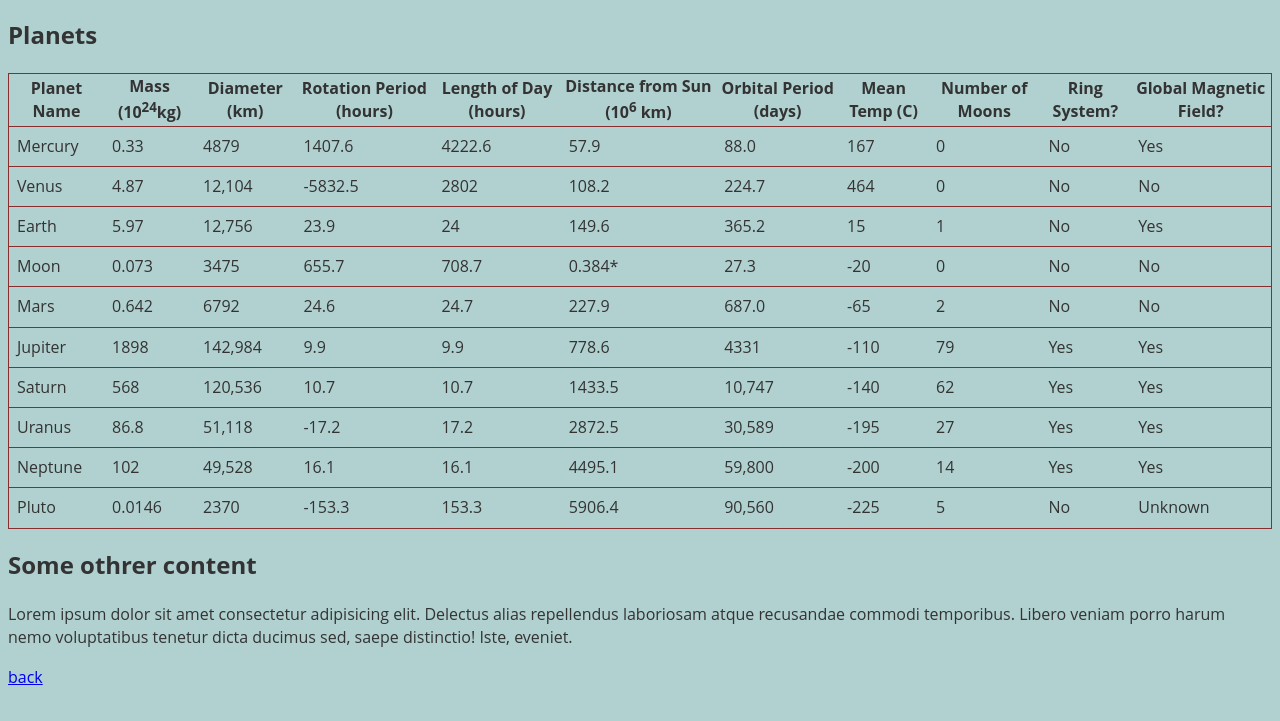
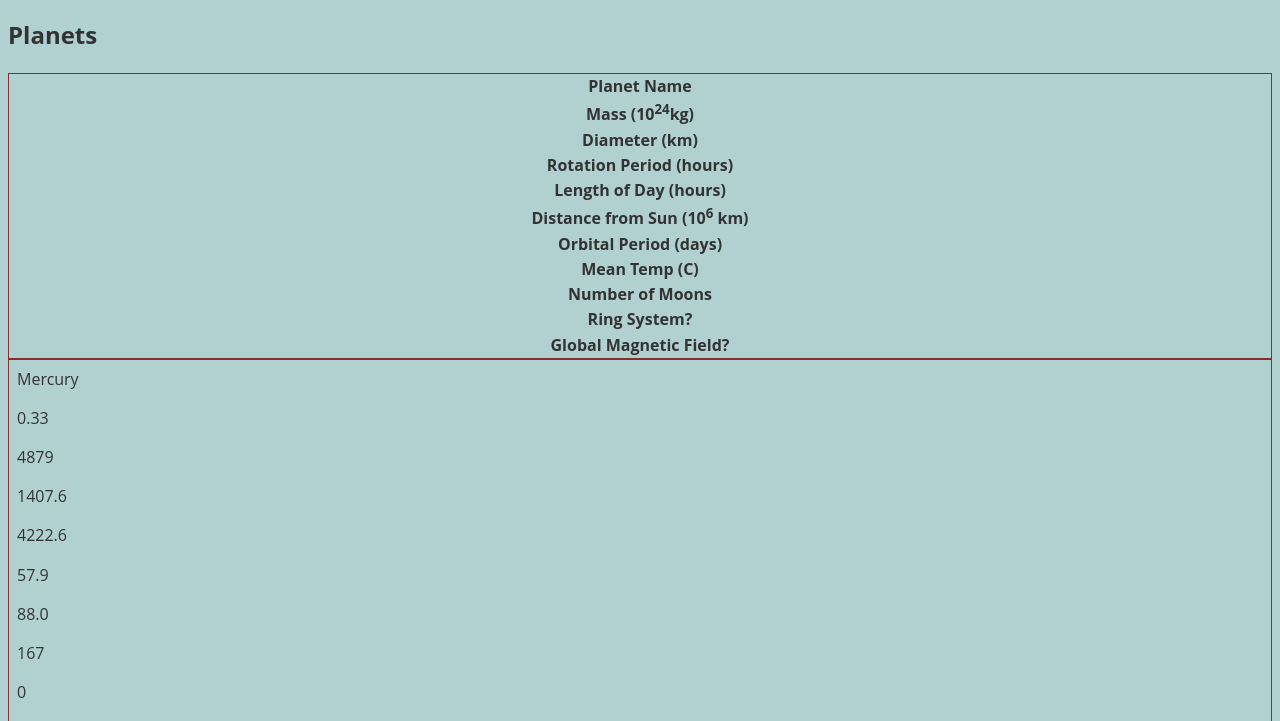
Before and after one commit to ogaza/VanillaJS, a plain HTML site: page techFriday/2/index.html in a window 1280 px wide. Shown: the part 79-800 px from the top of the page. Drawn offline with Linux system fonts and the light colour scheme.

Commit message:
techFridayTwo: each table row as a separate block

```diff
--- a/techFriday/2/index.html
+++ b/techFriday/2/index.html
@@ -15,6 +15,7 @@
       <h1>Responsive Table</h1>
       <section class="planets">
         <h2>Planets</h2>
+        <div class="tablescroll">
           <table id="planet-table">
             <thead>
               <tr>
@@ -170,6 +171,7 @@
               </tr>
             </tbody>
           </table>
+        </div>
       </section>
       <section>
         <h2>Some othrer content</h2>
--- a/techFriday/2/styles/table.css
+++ b/techFriday/2/styles/table.css
@@ -9,3 +9,21 @@ tr {
 td {
   padding: 0.5rem;
 }
+
+.tablescroll {
+  overflow-x: auto;
+}
+
+table,
+thead,
+tbody,
+th,
+tr {
+  display: block;
+}
+
+td {
+  display: flex;
+  flex-flow: row wrap;
+  padding: 0.5rem;
+}
```
Lines whose indentation alone changed are shown as unchanged.
